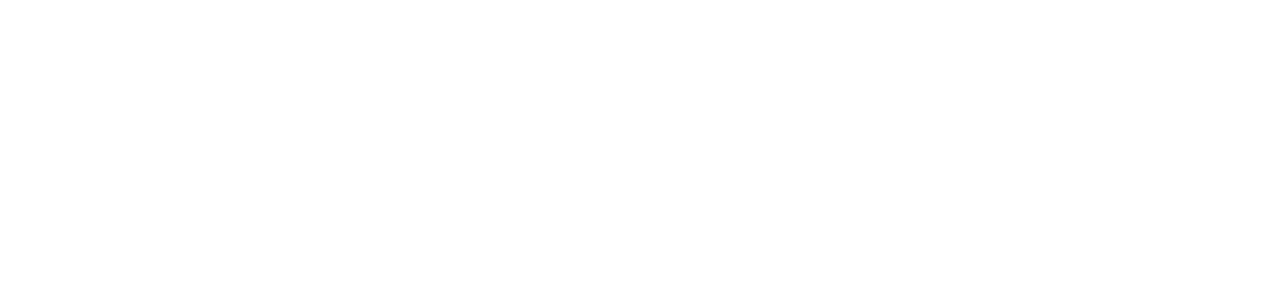
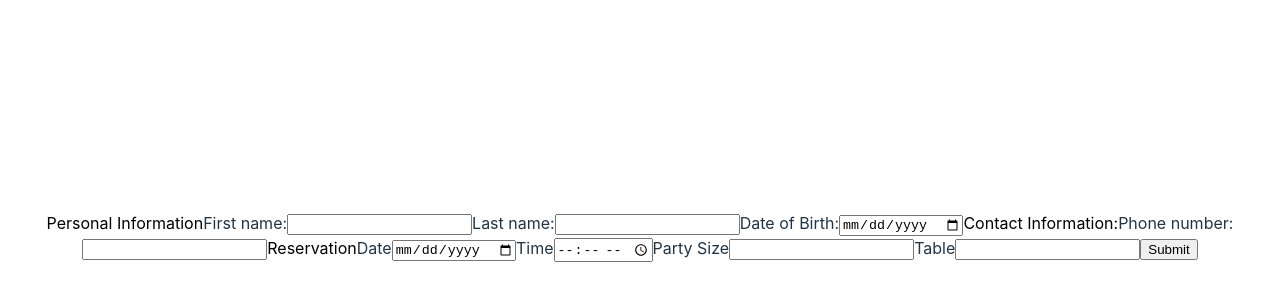
Before and after one commit to Dahafla/CEN-3031-Project, a React (Vite) app in the folder client/: page / in a window 1280 px wide. Shown: the part 216-516 px from the top of the page. Built offline with nearby package versions, Linux system fonts and the light colour scheme.

Commit message:
Update reservation form

```diff
--- a/client/src/components/ReservationForm.css
+++ b/client/src/components/ReservationForm.css
@@ -0,0 +1,54 @@
+body {
+    background-color: white;
+}
+
+p {
+    color: white;
+    text-align: center;
+    font-size: 30px;
+}
+
+l {
+    color: black;
+    text-align: center;
+}
+
+#fname {
+    color: black;
+    text-align: left;
+}
+
+#lname {
+    color: black;
+    text-align: right;
+}
+
+#dob {
+    color: black;
+    text-align: left;
+}
+
+#phonenumber {
+    color: black;
+    text-align: left;
+}
+
+#resdate {
+    color: black;
+    text-align: left;
+}
+
+#restime {
+    color: black;
+    text-align: right;
+}
+
+#partysize {
+    color: black;
+    text-align: left;
+}
+
+#table {
+    color: black;
+    text-align: right;
+}
--- a/client/src/components/ReservationForm.jsx
+++ b/client/src/components/ReservationForm.jsx
@@ -2,7 +2,37 @@
 import './ReservationForm.css'
 
 function ReservationForm() {
+    return (
+        <form>
+            <p>Reserve a table</p>
 
+            <l>Personal Information</l>
+            <label htmlFor="fname">First name:</label>
+            <input type="text" id="fname" name="fname"></input>
+            <label htmlFor="lname">Last name:</label>
+            <input type="text" id="lname" name="lname"></input>
+            <label htmlFor="dob">Date of Birth:</label>
+            <input type="date" id="dob" name="dob"></input>
+
+            <l>Contact Information:</l>
+            <label htmlFor="phonenumber">Phone number:</label>
+            <input type="text" id="phonenumber" name="phonenumber"></input>
+
+            <l>Reservation</l>
+            <label htmlFor="resdate">Date</label>
+            <input type="date" id="resdate" name="resdate"></input>
+            <label htmlFor="restime">Time</label>
+            <input type="time" id="restime" name="restime"></input>
+            <label htmlFor="partysize">Party Size</label>
+            <input type="number" id="partysize" name="partysize"></input>
+            <label htmlFor="table">Table</label>
+            <input type="text" id="table" name="table"></input>
+
+            <input type="submit" value="Submit"></input>
+
+        </form>
+
+    )
 }
 
 export default ReservationForm
```
